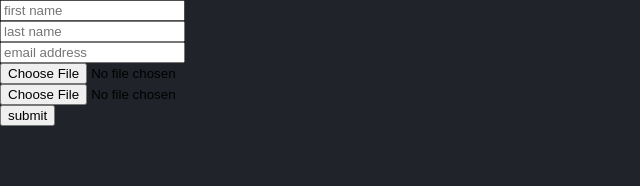
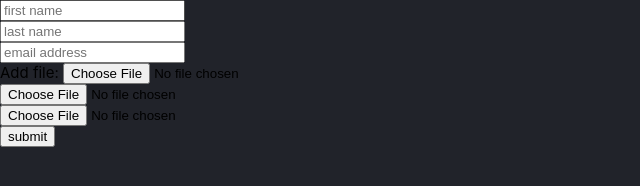
Before and after one commit to deadlineart/deadline-website-v1.0, a plain HTML site: page index.html in a window 1280 px wide. Shown: the whole page, without its empty margins (0-640 px from the left). Drawn offline with Linux system fonts and the light colour scheme; a web font is replaced by a local one.

Commit message:
copy and paste

```diff
--- a/index.html
+++ b/index.html
@@ -26,16 +26,18 @@ name="artistProposals"
 method="POST"
 enctype="multipart-form/data"
 data-netlify="true"
-action="/"
 id="artistProposals">
 
 <div><input type="text" name="first_name" id="artistFirstName" placeholder="first name"></div>
 <div><input type="text" name="last_name"id="artistLastName" placeholder="last name"> </div>
 <div><input type="email" name="email" id="email" placeholder="email address"></div>
 
+<label>
+  <span>Add file:</span>
+  <input name="file" type="file"/>
+</label>
 
 <div><input type="file" name="file1" id="file1" placeholder="upload file" accept="image/png, image/jpeg"></div>
-
 <div><input type="file" name="file2" id="file2" placeholder="upload file"></div>
 <!-- <div data-netlify-recaptcha="false"></div> -->
 <div><button type="submit">submit</button></div>
```
